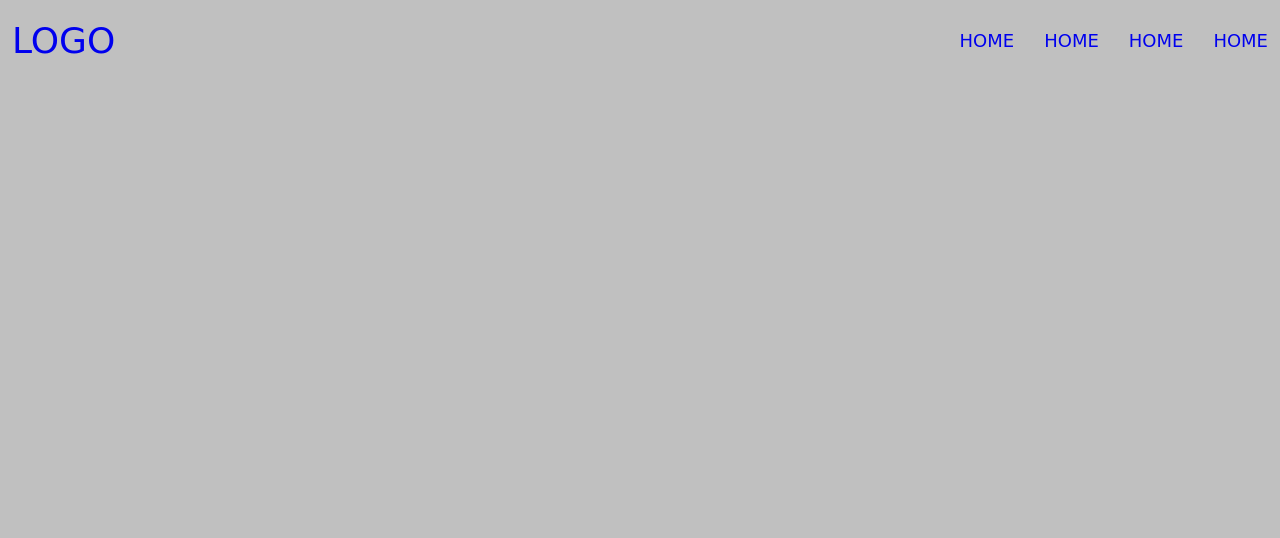
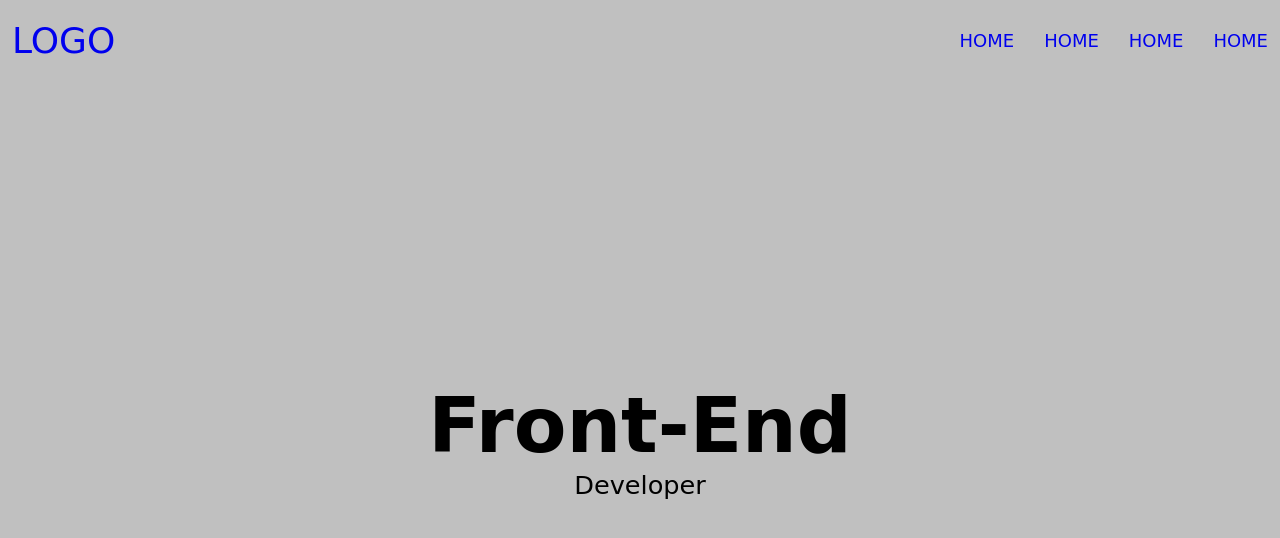
Before and after one commit to Zafar-98/Zafar, a plain HTML site: page index.html in a window 1280 px wide. Drawn offline with Linux system fonts and the light colour scheme.

Commit message:
add header content

```diff
--- a/index.html
+++ b/index.html
@@ -20,6 +20,10 @@
                 </ul>
             </div>
         </nav>
+        <div class="header__content">
+            <h1 class="header__title">front-end</h1>
+            <p class="header__txt">developer</p>
+        </div>
     </header>
 </body>
 </html>
--- a/style.css
+++ b/style.css
@@ -25,6 +25,8 @@ ul {
 .header {
     min-height: 100vh;
     background: silver;
+    display: flex;
+    flex-direction: column;
 }
 
 .header__nav {
@@ -52,4 +54,21 @@ ul {
     text-transform: uppercase;
 }
 
+.header__content {
+    display: flex;
+    justify-content: center;
+    align-items: center;
+    flex-direction: column;
+    flex-grow: 1;
+    text-transform: capitalize;
+}
+
+.header__title {
+    font-size: 6vw;
+}
+
+.header__txt {
+    font-size: 2vw;
+}
+
 /* header end */
```
